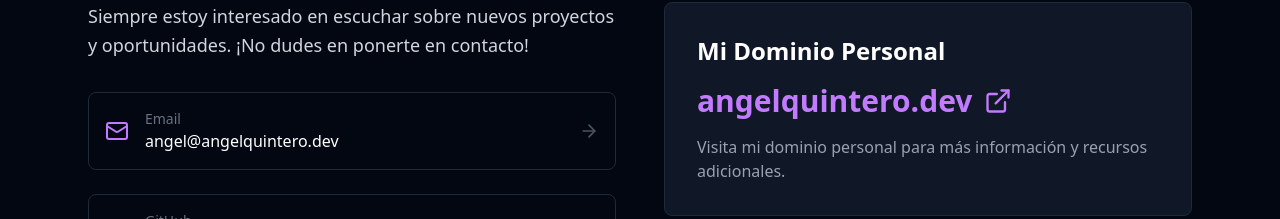
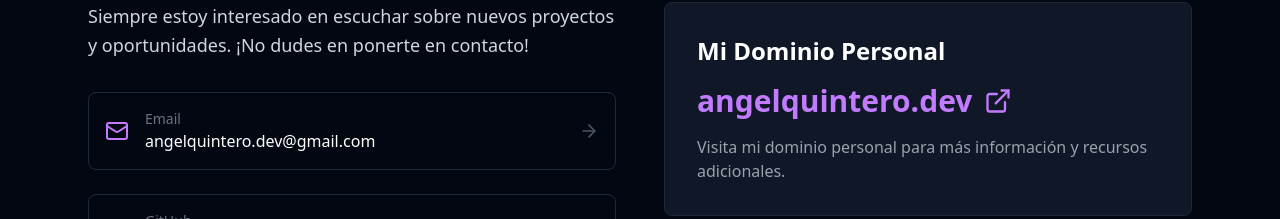
Before and after one commit to AngelQuinteroDev/Portfolio_Page, a React (Vite) app: page / in a window 1280 px wide. Shown: the part 3811-4030 px from the top of the page. Built offline with nearby package versions, Linux system fonts and the light colour scheme.

Commit message:
Change mail

```diff
--- a/src/components/Contact.jsx
+++ b/src/components/Contact.jsx
@@ -10,7 +10,7 @@ export default function Contact() {
         {
             icon: Mail,
             label: language === 'es' ? 'Email' : 'Email',
-            value: 'angel@angelquintero.dev',
+            value: 'angelquintero.dev@gmail.com',
             link: 'mailto:angelquintero.dev@gmail.com'
         },
         {
--- a/src/components/Footer.jsx
+++ b/src/components/Footer.jsx
@@ -20,7 +20,7 @@ export default function Footer() {
         },
         {
             icon: Mail,
-            href: 'mailto:angel@angelquintero.dev',
+            href: 'mailto:angelquintero.dev@gmail.com',
             label: 'Email'
         }
     ]
```
